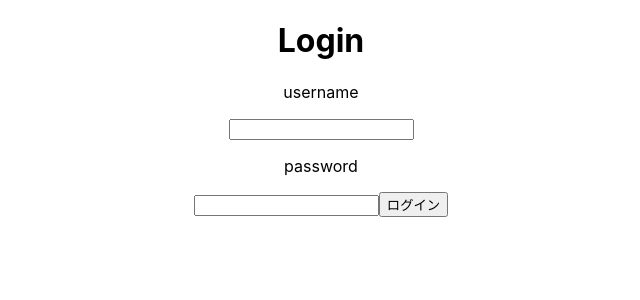
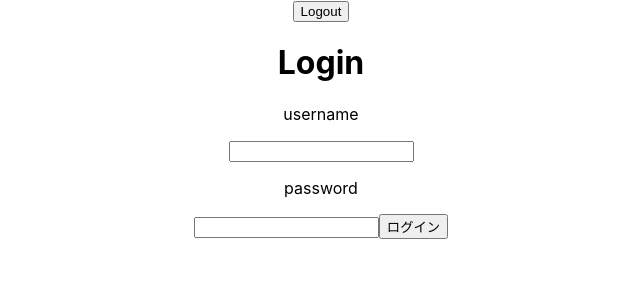
Before and after one commit to Frappuccino2316/calendar-app, a React (Create React App) app in the folder frontend/: page /login in a window 1280 px wide. Shown: the top 300 px of the page, without its empty margins (319-959 px from the left). Built offline with nearby package versions, Linux system fonts and the light colour scheme; no server answers.

Commit message:
Logoutコンポーネントを追加

```diff
--- a/frontend/src/App.tsx
+++ b/frontend/src/App.tsx
@@ -3,12 +3,14 @@ import { BrowserRouter as Router, Route } from 'react-router-dom';
 import Auth from './components/Auth';
 import Home from './pages/Home';
 import Login from './pages/Login';
+import Logout from './components/Logout';
 import './App.css';
 
 function App() {
   return (
     <div className="App">
       <Router>
+        <Logout />
         <Route exact path="/login" component={Login} />
         <Auth>
           <Route exact path="/" component={Home} />
```
